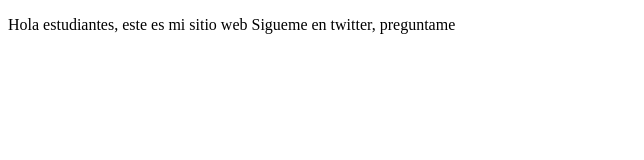
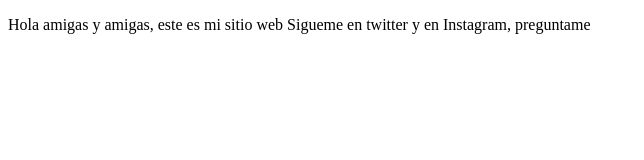
Before and after one commit to carlosfajardor/proyectoDemoCursoPrework, a plain HTML site: page index.html in a window 1280 px wide. Shown: the whole page, without its empty margins (0-644 px from the left). Drawn offline with Linux system fonts and the light colour scheme.

Commit message:
Segundo Commit

```diff
--- a/index.html
+++ b/index.html
@@ -7,8 +7,8 @@
 </head>
 <body>
     <p>
-        Hola estudiantes, este es mi sitio web
-        Sigueme en twitter, preguntame
+        Hola amigas y amigas, este es mi sitio web
+        Sigueme en twitter y en Instagram, preguntame
     </p>
 </body>
 </html>
```
